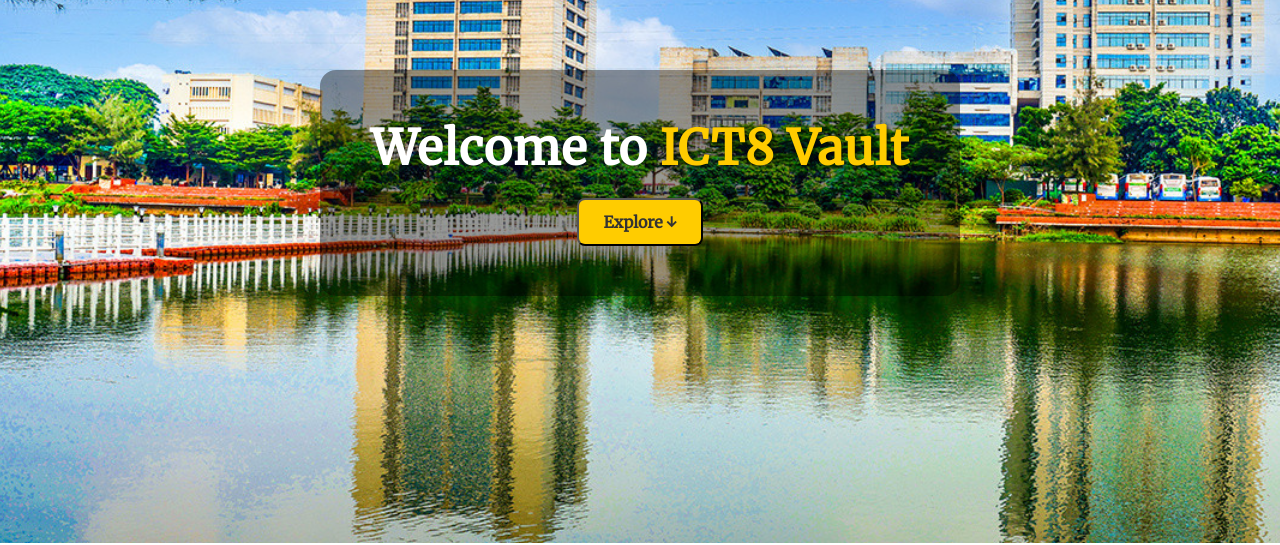
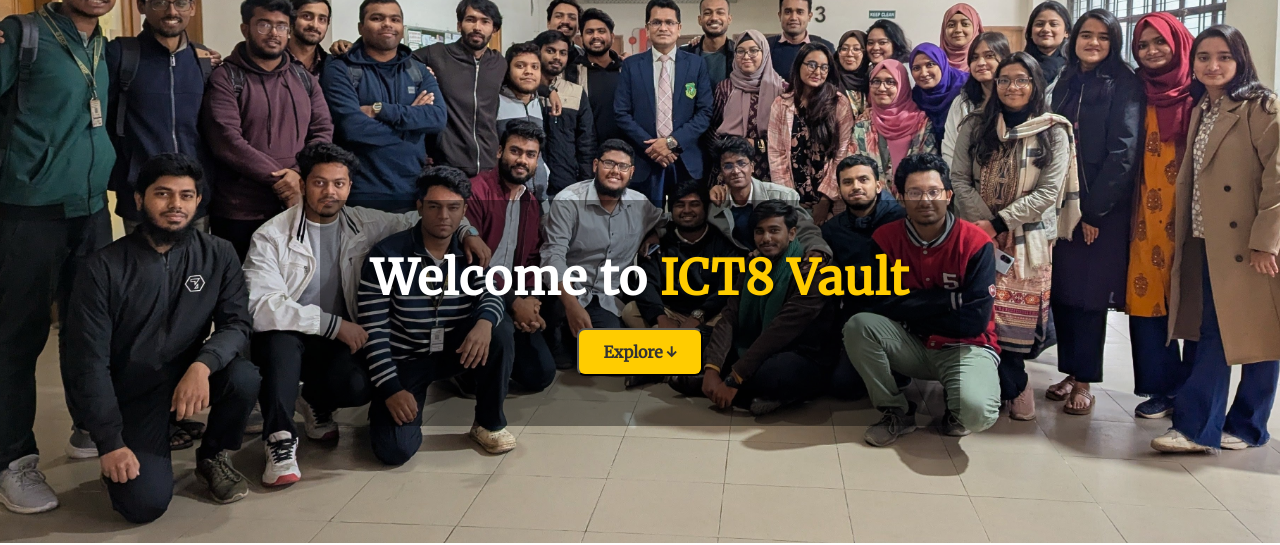
Before and after one commit to sakibhasan017/University-Rosources-Management, a React (Vite) app in the folder Frontend/: page / in a window 1280 px wide. Shown: the part 247-792 px from the top of the page. Built offline with nearby package versions, Linux system fonts and the light colour scheme; no server answers.

Commit message:
hero img change

```diff
--- a/Frontend/src/components/Hero/Hero.css
+++ b/Frontend/src/components/Hero/Hero.css
@@ -17,6 +17,7 @@
   max-width: 800px;
   color: #fff;
   animation: fadeIn 1.2s ease-in-out;
+  transform: translateY(130px);
 }
 
 .hero-title {
--- a/Frontend/src/components/Hero/Hero.jsx
+++ b/Frontend/src/components/Hero/Hero.jsx
@@ -1,6 +1,6 @@
 import React, { useState } from "react";
 import "./Hero.css";
-import bupPicture from "../../assets/bupPicture.jpg";
+import bupPicture from "../../assets/us.jpg";
 
 const Hero = () => {
   const [menuOpen, setMenuOpen] = useState(false);
```
Also changed, not shown: Frontend/src/assets/us.jpg (added).
